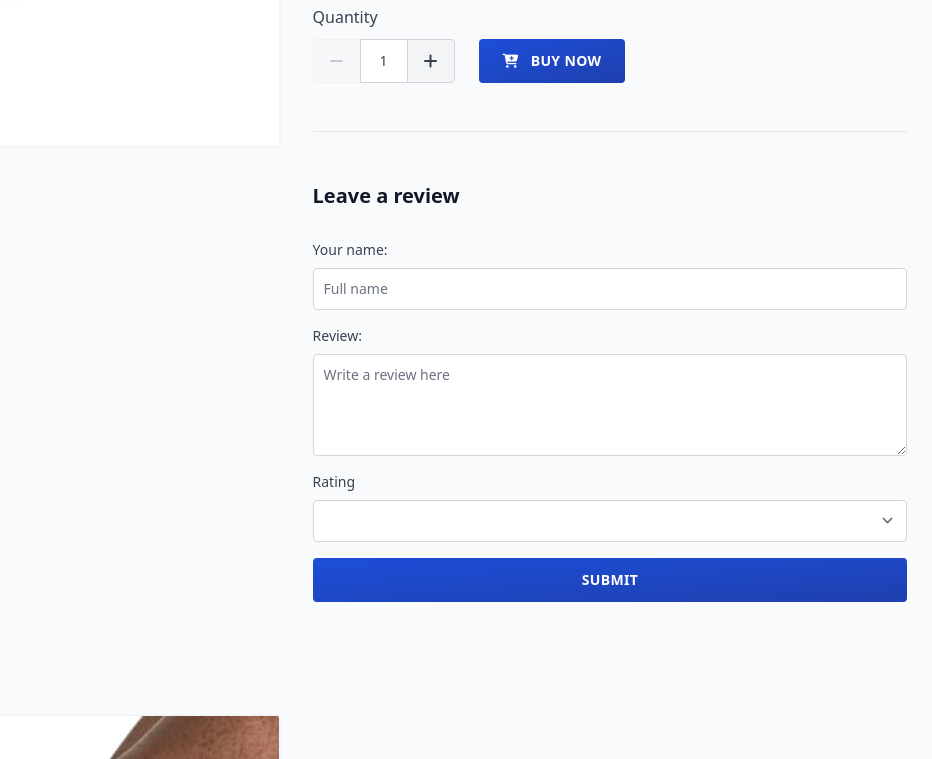
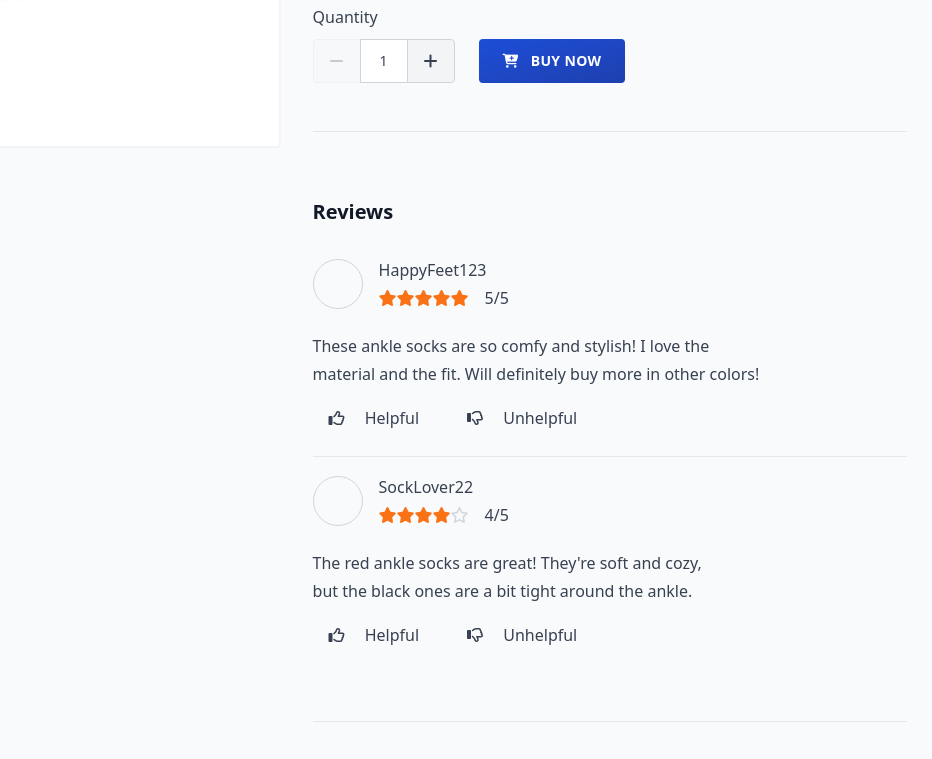
Before and after one commit to felixorwari/rockinsockin, a website: page index.html in a window 1280 px wide. Shown: the part 1470-2229 px from the top of the page, without its empty margins (348-1280 px from the left). Drawn offline with nearby package versions, Linux system fonts and the light colour scheme.

Commit message:
Registered ReviewsList component

```diff
--- a/index.html
+++ b/index.html
@@ -114,7 +114,7 @@
         </div>
 
         <!-- Product Display -->
-        <div class="flex flex-col items-center content-center gap-12 py-16">
+        <div class="flex flex-col items-center content-center gap-12 px-4 py-16 mx-auto xl:px-0">
           <product-item
             v-for="product in products"
             :key="product.id"
@@ -159,6 +159,7 @@
     <!-- Import Components -->
     <script src="./components/ProductItem.js"></script>
     <script src="./components/ReviewForm.js"></script>
+    <script src="./components/ReviewList.js"></script>
 
     <!-- Mount App -->
     <script>
```
